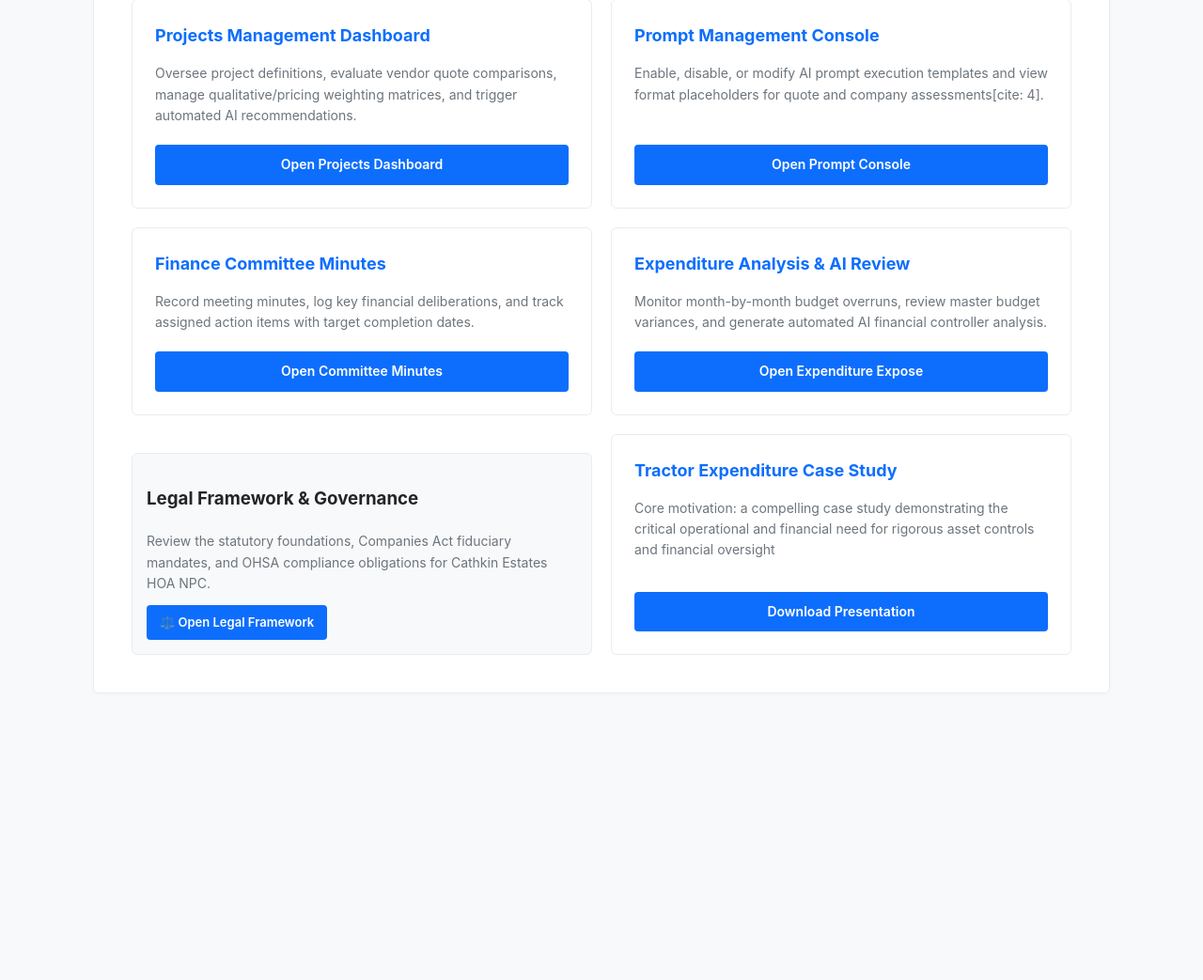
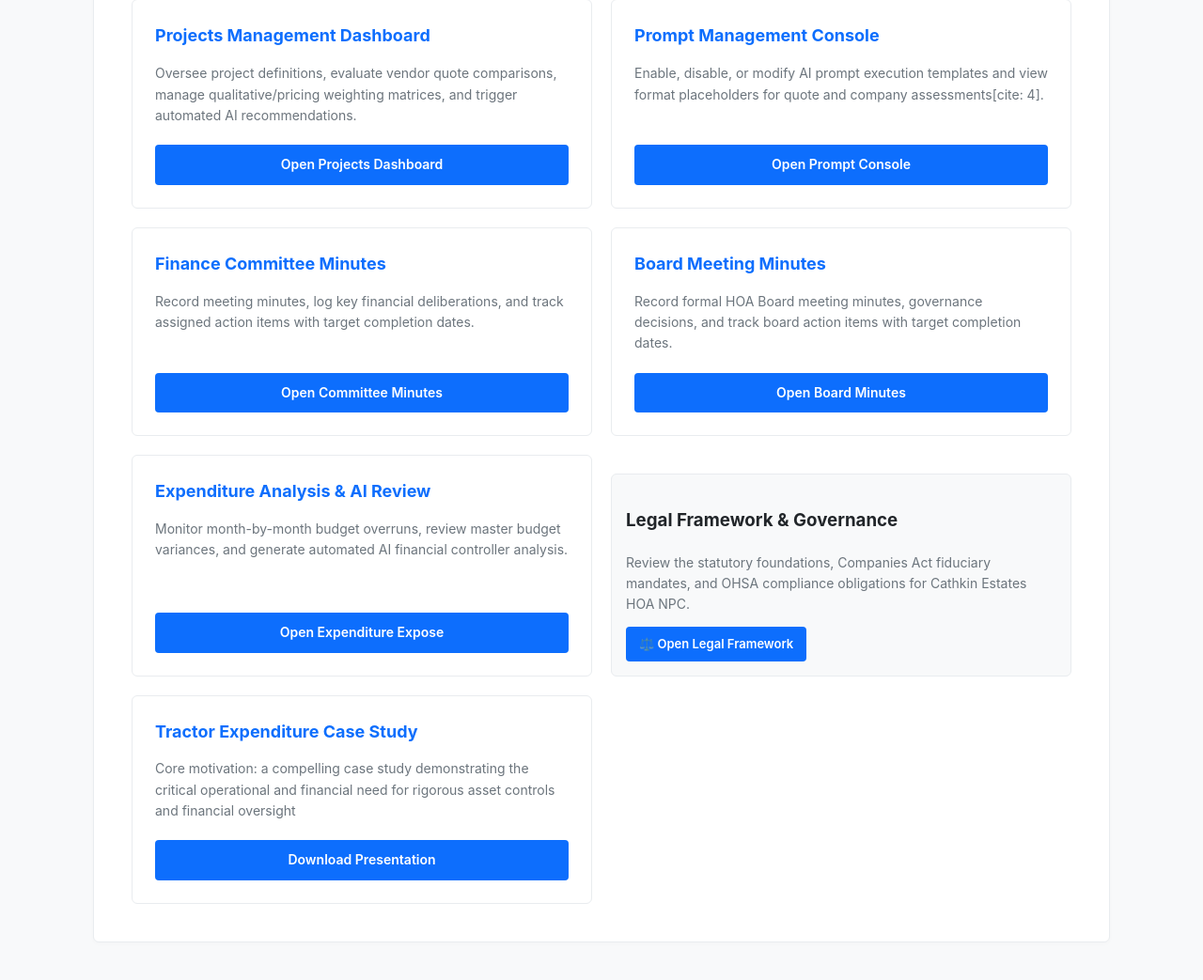
Before and after one commit to cathkinfinance-za/financial-controls-engine, a Flask app: page / in a window 1280 px wide. Shown: the part 442-1485 px from the top of the page at 94% size. Before the commit the page ends 1180 px from the top, so only its background shows below. Run offline with Flask 3, Linux system fonts and the light colour scheme; the visitor is signed in with stand-in values (Sample User, id 1); some libraries are stand-ins or nearby versions.

Commit message:
Add Board Meeting Minutes section to dashboard
Added a section for Board Meeting Minutes with a description and link.

```diff
--- a/templates/dashboard.html
+++ b/templates/dashboard.html
@@ -122,6 +122,14 @@
                 <a href="/minutes" class="btn">Open Committee Minutes</a>
             </div>
 
+            <div class="card">
+                <div>
+                    <h3>Board Meeting Minutes</h3>
+                    <p>Record formal HOA Board meeting minutes, governance decisions, and track board action items with target completion dates.</p>
+                </div>
+                <a href="/minutes?type=Board" class="btn">Open Board Minutes</a>
+            </div>
+
             <!-- Source 6: Over-Budget Expenditure Expose -->
             <div class="card">
                 <div>
```
